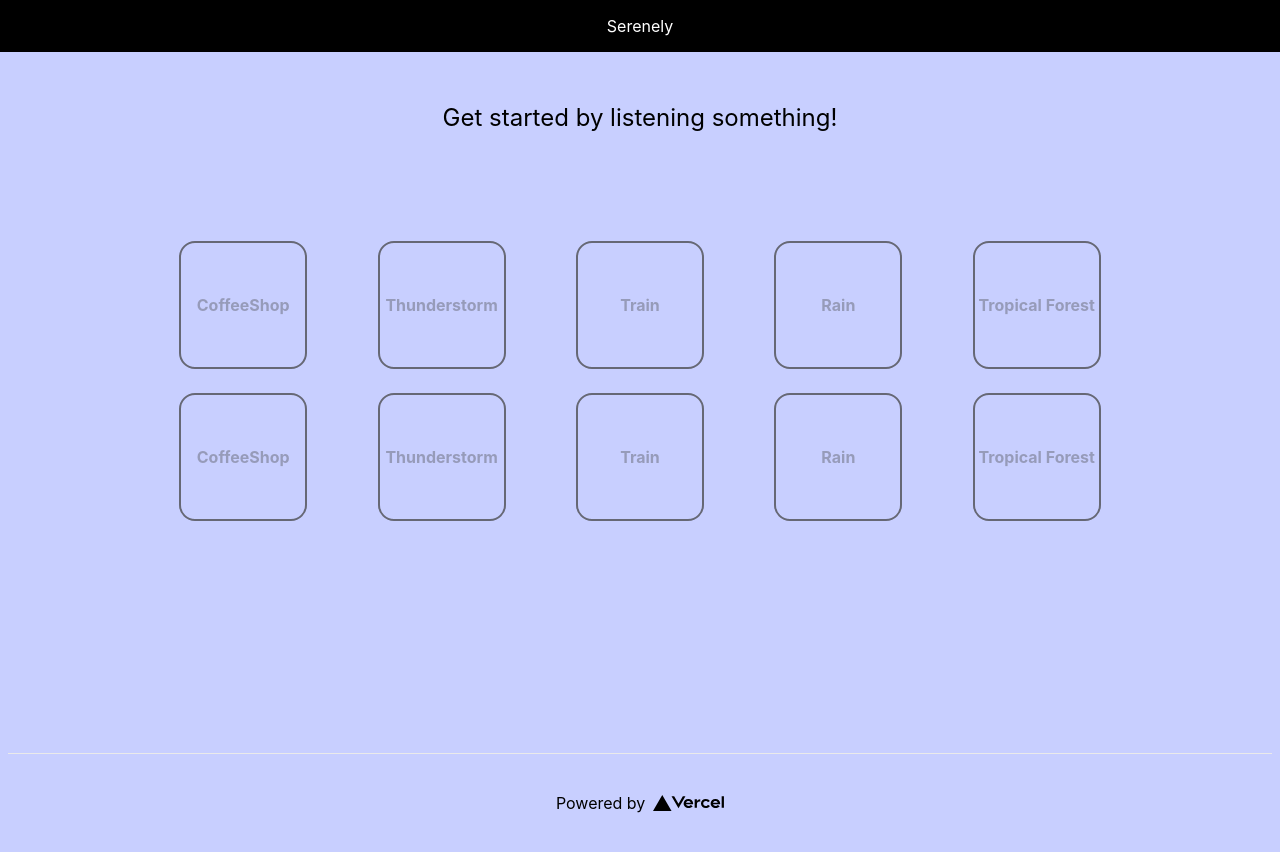
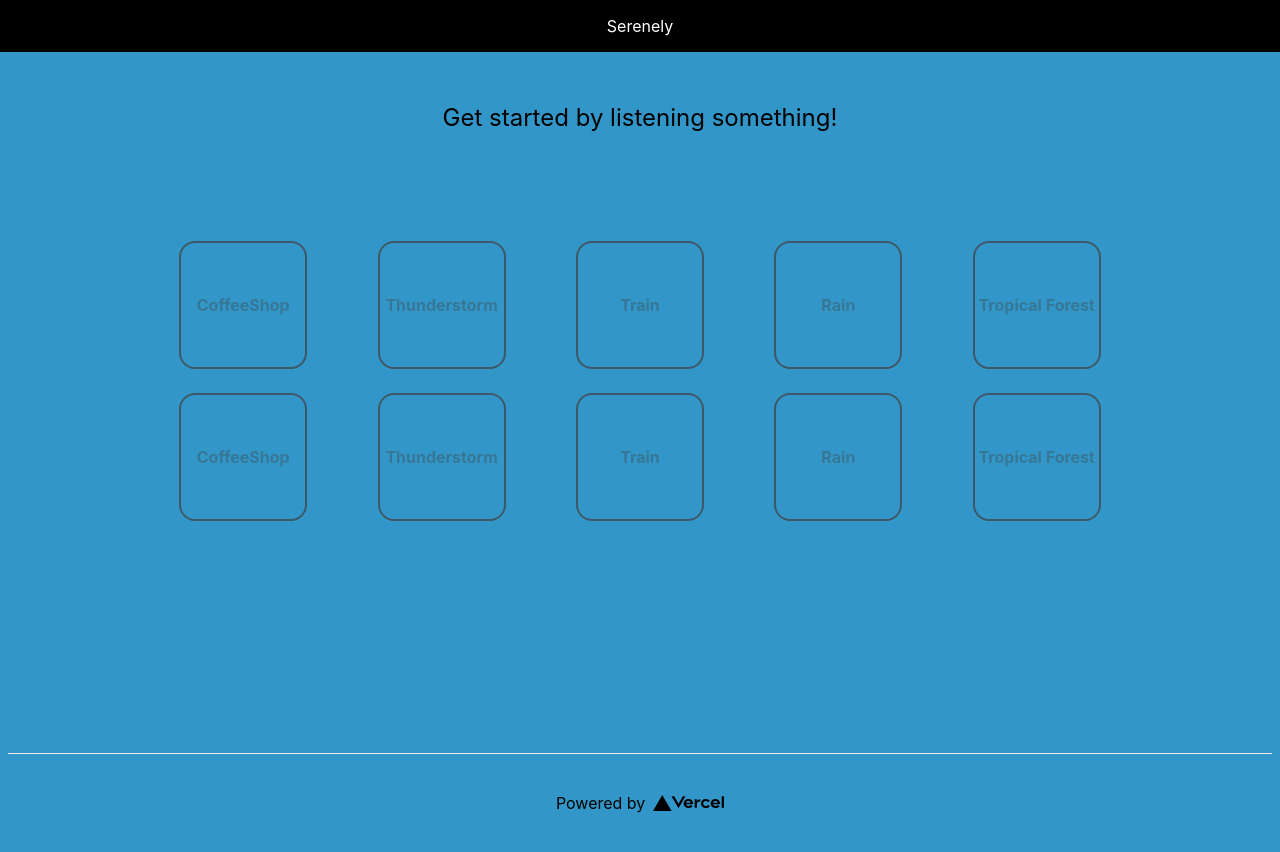
Before and after one commit to NowDev/Serenely, a Next.js app: page /listen in a window 1280 px wide. Built offline with nearby package versions, Linux system fonts and the light colour scheme.

Commit message:
RGB! Wow.

```diff
--- a/src/components/SoundCard/index.tsx
+++ b/src/components/SoundCard/index.tsx
@@ -1,4 +1,4 @@
-import { useState, useEffect } from 'react'
+import { useState } from 'react'
 import styled from 'styled-components'
 import Slider from '@mui/material/Slider'
 import SerenelyPlayer from '../SerenelyPlayer'
--- /dev/null
+++ b/src/hooks/useColors.tsx
@@ -0,0 +1,43 @@
+import { createContext, useContext, useState, useEffect } from 'react'
+
+const RainbowContext = createContext({} as PropsColorsProvider)
+
+interface PropsColorsProvider {
+  color: string
+}
+
+export const ColorsProvider = ({ children }): JSX.Element => {
+  const [color, setColor] = useState('#ffffff')
+
+  function rgbToHex(r: number, g: number, b: number) {
+    return ((r << 16) | (g << 8) | b).toString(16)
+  }
+  let r = 50
+  let g = 150
+  let b = 200
+
+  useEffect(() => {
+    const interval = setInterval(() => {
+      if (r > 0 && b === 0) {
+        r--
+        g++
+      }
+      if (g > 0 && r === 0) {
+        g--
+        b++
+      }
+      if (b > 0 && g === 0) {
+        r++
+        b--
+      }
+      setColor('#' + rgbToHex(r, g, b))
+    }, 10)
+    return () => clearInterval(interval)
+  }, [])
+
+  return <RainbowContext.Provider value={{ color }}>{children}</RainbowContext.Provider>
+}
+
+export function useColors(): PropsColorsProvider {
+  return useContext(RainbowContext)
+}
--- a/src/pages/_app.tsx
+++ b/src/pages/_app.tsx
@@ -1,5 +1,6 @@
 import Head from 'next/head'
 import type { AppProps } from 'next/app'
+import { ColorsProvider } from '../hooks/useColors'
 
 function Serenely({ Component, pageProps }: AppProps): JSX.Element {
   return (
@@ -8,6 +9,7 @@ function Serenely({ Component, pageProps }: AppProps): JSX.Element {
         <title>Serenely</title>
         <link rel="icon" href="/favicon.ico" />
       </Head>
+      <ColorsProvider>
         <Component {...pageProps} />
         <style jsx global>{`
           html,
@@ -27,6 +29,7 @@ function Serenely({ Component, pageProps }: AppProps): JSX.Element {
             scrollbar-width: none;
           }
         `}</style>
+      </ColorsProvider>
     </>
   )
 }
--- a/src/pages/listen.tsx
+++ b/src/pages/listen.tsx
@@ -2,15 +2,16 @@ import styled from 'styled-components'
 import Footer from '../components/Footer'
 import Header from '../components/Header'
 import { SoundCard } from '../components/SoundCard'
+import { useColors } from '../hooks/useColors'
 
 export default function Listen() {
+  const colors = useColors()
   return (
     <>
       <Header />
-      <ContainerRoot>
+      <ContainerRoot color={colors.color}>
         <main>
           <p className="description">Get started by listening something!</p>
-
           <div className="container">
             <div className="grid">
               <div className="wrapper">
@@ -34,14 +35,14 @@ export default function Listen() {
   )
 }
 
-const ContainerRoot = styled.div`
+const ContainerRoot = styled.div<{ color: string }>`
   min-height: 100vh;
   padding: 0 0.5rem;
   display: flex;
   flex-direction: column;
   justify-content: center;
   align-items: center;
-  background-color: #c8cfff;
+  background-color: ${props => props.color};
   main {
     width: 95%;
     padding: 5rem 0;
```
Lines whose indentation alone changed are shown as unchanged.
